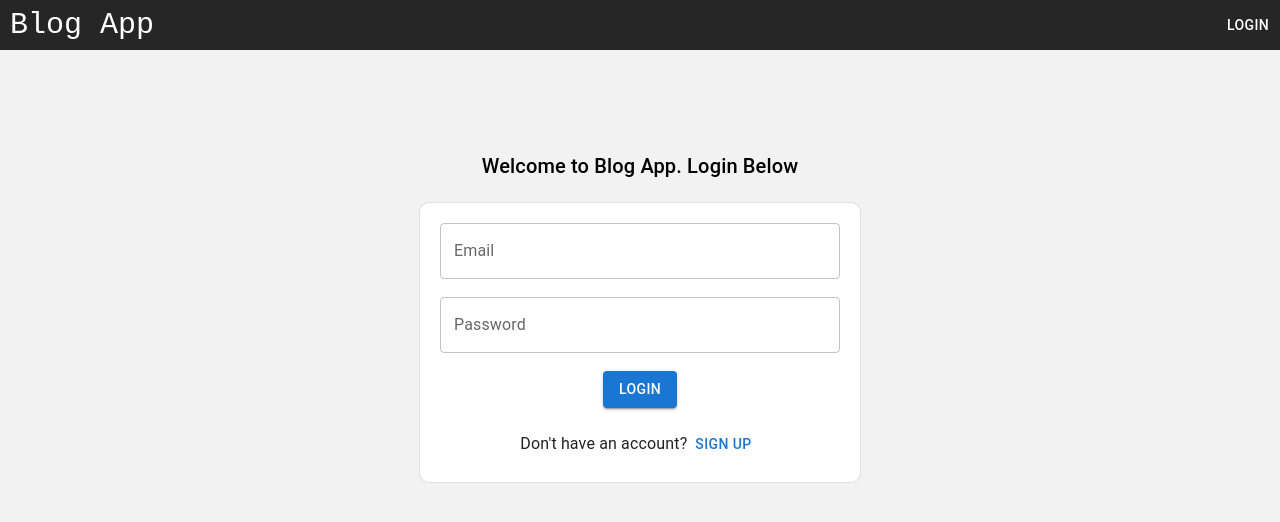
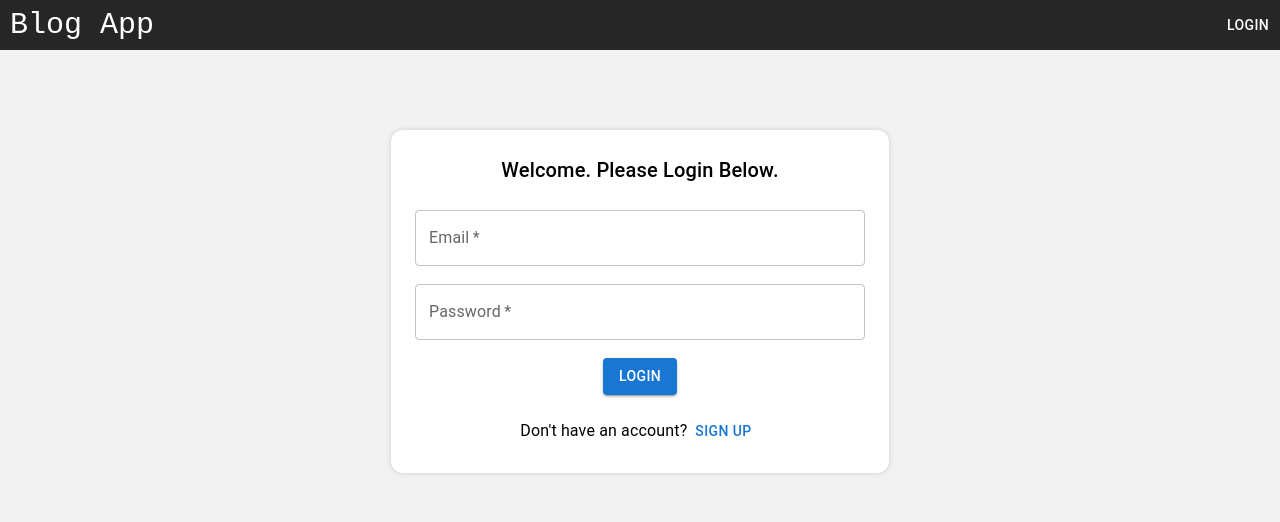
Before and after one commit to krisgoswami/MERN-Blog, a React (Vite) app: page /login in a window 1280 px wide. Shown: the top 522 px of the page. Built offline with nearby package versions, Linux system fonts and the light colour scheme.

Commit message:
finished user login function

```diff
--- a/src/components/Login.jsx
+++ b/src/components/Login.jsx
@@ -1,52 +1,107 @@
-import { Button, Card, TextField, Typography } from '@mui/material';
-import { Link } from 'react-router-dom';
+import { Button, Card, TextField, Typography, Box } from '@mui/material';
+import axios from 'axios';
+import { useState } from 'react';
+import { Link, useNavigate } from 'react-router-dom';
+import { useDispatch } from 'react-redux';
+import { authActions } from '../redux/store';
+
 
 export default function Login() {
-    return <div>
-        <center>
-            <div
-                style={{
-                    marginTop: 100,
-                    marginBottom: 20
-                }}>
-                <Typography variant='h6'>Welcome to Blog App. Login Below</Typography>
-            </div>
-        </center>
-        <center>
-            <Card
-                variant='outlined'
-                style={{
-                    width: 400,
-                    padding: 20,
-                    borderRadius: 10
-                }}>
-                <TextField
+
+    const navigate = useNavigate();
+    const dispatch = useDispatch();
+
+    //state
+    const [inputs, setInputs] = useState({
+        email: '',
+        password: '',
+    })
+
+    //handle on change
+    const handleChange = (e) => {
+        setInputs(prevState => ({
+            ...prevState,
+            [e.target.name]: e.target.value
+        }))
+    }
+
+    //handle submit
+    const handleSubmit = async (e) => {
+        e.preventDefault();
+
+        try {
+            const { data } = await axios.post('http://localhost:8080/api/v1/user/login', {
+                email: inputs.email,
+                password: inputs.password
+            })
+            if (data.success) {
+                dispatch(authActions.login());
+                navigate('/')
+            }
+        } catch (error) {
+            console.log(error)
+        }
+    }
+
+    return <>
+        <form onSubmit={handleSubmit}>
+            <Box
+                maxWidth={450}
+                display='flex'
+                flexDirection={'column'}
+                alignItems={'center'}
+                justifyContent={'center'}
+                margin={'auto'}
+                marginTop={10}
+                boxShadow={'0px 0px 5px #ccc'}
+                padding={3}
+                borderRadius={3}
+                backgroundColor={'white'}
+            >
+                <Typography
+                    variant='h6'
+                    marginBottom={3}
+                >Welcome. Please Login Below.</Typography>
+
+                < TextField
                     fullWidth={true}
                     variant='outlined'
                     label='Email'
-                /><br /><br />
+                    name='email'
+                    type='email'
+                    required
+                    value={inputs.email}
+                    onChange={handleChange}
+                /><br />
                 <TextField
                     fullWidth={true}
                     variant='outlined'
                     label='Password'
+                    name='password'
                     type='password'
-                /><br /><br />
-                <Button variant='contained'>Login</Button><br /><br />
-                <div
-                    style={{
-                        display: 'flex',
-                        justifyContent: 'center',
-                        alignItems: 'center'
-                    }}>
+                    required
+                    value={inputs.password}
+                    onChange={handleChange}
+                /><br />
+                <Button
+                    variant='contained'
+                    type='submit'
+                >Login</Button><br />
+                <div style={{
+                    display: 'flex',
+                    justifyContent: 'center',
+                    alignItems: 'center'
+                }}>
                     <Typography>Don't have an account?</Typography>
                     <Button
+                        sx={{ "&:hover": { backgroundColor: "transparent", } }}
+                        disableRipple={true}
                         variant='text'
                         LinkComponent={Link}
                         to='/signup'
                     >Sign Up</Button>
-                    {/* <Link href="/signup">Sign Up</Link> */}
                 </div>
-            </Card>
-        </center>
-    </div>
+            </Box>
+        </form>
+    </ >
 }
```
